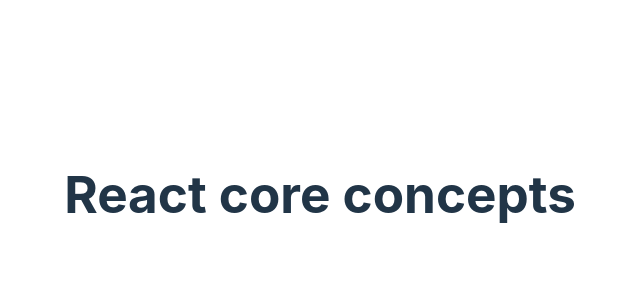
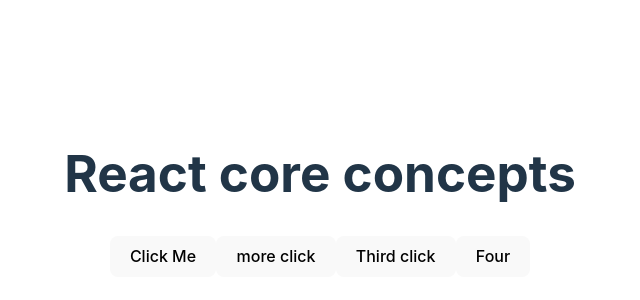
Before and after one commit to abircu/Milestone-07-React, a React (Vite) app in the folder Explore-react-core-concepts-part2/: page / in a window 1280 px wide. Shown: the part 206-506 px from the top of the page, without its empty margins (320-960 px from the left). Built offline with nearby package versions, Linux system fonts and the light colour scheme.

Commit message:
practice event handler in react

```diff
--- a/Explore-react-core-concepts-part2/src/App.jsx
+++ b/Explore-react-core-concepts-part2/src/App.jsx
@@ -1,9 +1,28 @@
 import "./App.css";
 
 function App() {
+  function handleclick() {
+    alert("button is clicked");
+  }
+  const handleClicked2 = () => {
+    alert("it was also clicked");
+  };
+  const addToFive = (num) => {
+    alert(num + 5);
+  };
   return (
     <>
       <h1>React core concepts</h1>
+      <button onClick={handleclick}>Click Me</button>
+      <button onClick={handleClicked2}>more click</button>
+      <button
+        onClick={() => {
+          alert("third clicked also used");
+        }}
+      >
+        Third click
+      </button>
+      <button onClick={() => addToFive(3)}>Four</button>
     </>
   );
 }
```
